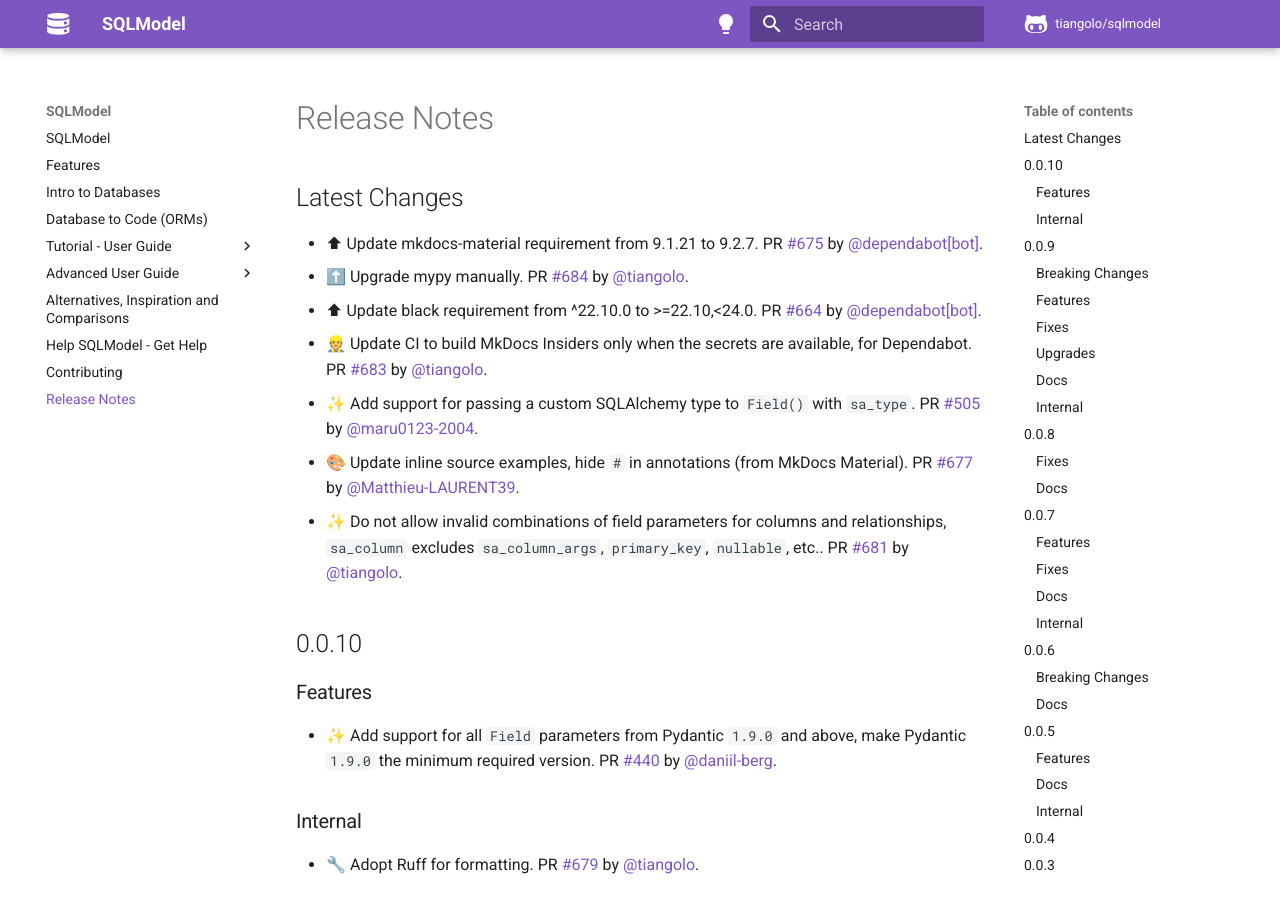
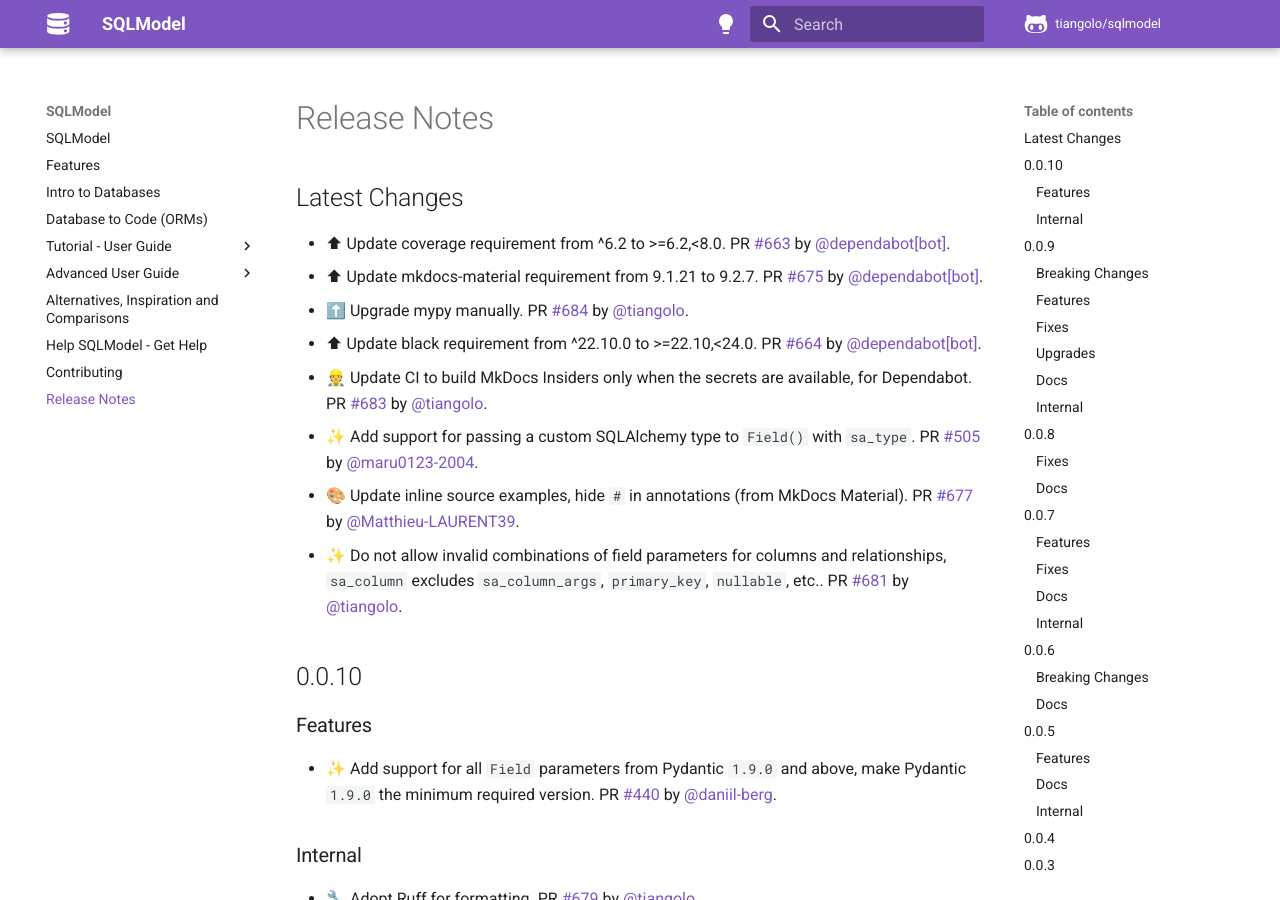
Before and after one commit to sztrakabalint/fastapi-sqlmodel, an MkDocs documentation site: the page built from docs/release-notes.md, in a window 1280 px wide and 900 px high. Built offline with MkDocs 1.6.1 and Material for MkDocs 9.7.7, drawn with Linux system fonts in a browser that asks for light colours; comment, search, counter and statistics services are not loaded.

Commit message:
📝 Update release notes

```diff
--- a/docs/release-notes.md
+++ b/docs/release-notes.md
@@ -2,6 +2,7 @@
 
 ## Latest Changes
 
+* ⬆ Update coverage requirement from ^6.2 to >=6.2,<8.0. PR [#663](https://github.com/tiangolo/sqlmodel/pull/663) by [@dependabot[bot]](https://github.com/apps/dependabot).
 * ⬆ Update mkdocs-material requirement from 9.1.21 to 9.2.7. PR [#675](https://github.com/tiangolo/sqlmodel/pull/675) by [@dependabot[bot]](https://github.com/apps/dependabot).
 * ⬆️ Upgrade mypy manually. PR [#684](https://github.com/tiangolo/sqlmodel/pull/684) by [@tiangolo](https://github.com/tiangolo).
 * ⬆ Update black requirement from ^22.10.0 to >=22.10,<24.0. PR [#664](https://github.com/tiangolo/sqlmodel/pull/664) by [@dependabot[bot]](https://github.com/apps/dependabot).
```
